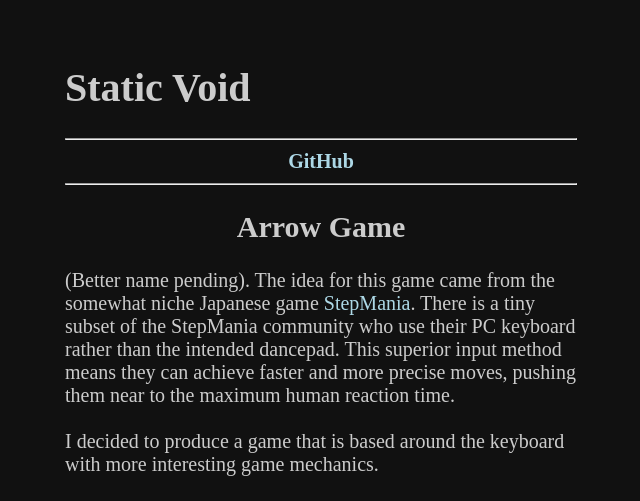
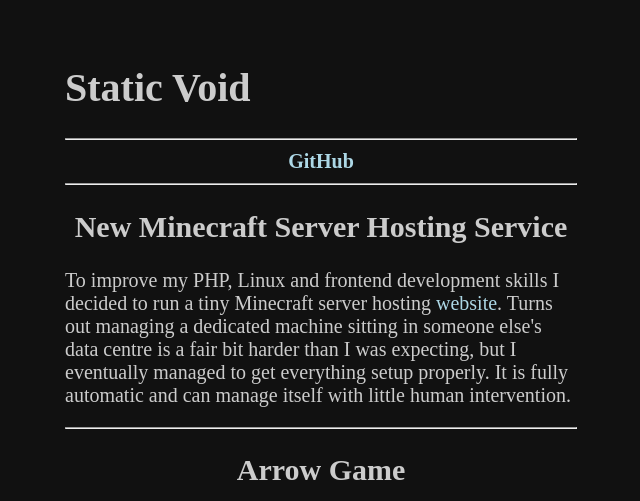
Before and after one commit to Computeiful/Computeiful.github.io, a plain HTML site: page index.html in a window 1280 px wide. Shown: the top 501 px of the page, without its empty margins (319-959 px from the left). Drawn offline with Linux system fonts and the light colour scheme.

Commit message:
Add new website post

```diff
--- a/index.html
+++ b/index.html
@@ -7,6 +7,13 @@
     <h1>Static Void</h1>
     <hr>
     <a href="https://github.com/Computeiful"><h4>GitHub</h4></a>
+    <hr>
+    <h2>New Minecraft Server Hosting Service</h2>
+    <p>
+        To improve my PHP, Linux and frontend development skills I decided to run a tiny Minecraft server hosting <a href="https://quaybuoy.com">website</a>.
+        Turns out managing a dedicated machine sitting in someone else's data centre is a fair bit harder than I was expecting, but I eventually managed to get everything setup properly.
+        It is fully automatic and can manage itself with little human intervention.
+    </p>
     <hr>
     <h2>Arrow Game</h2>
     <p>
```
